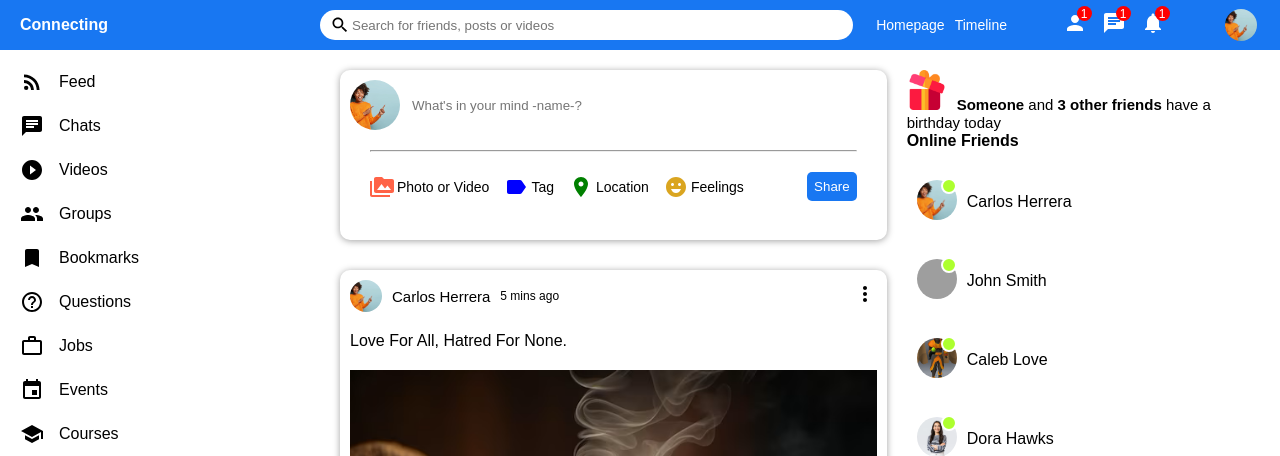
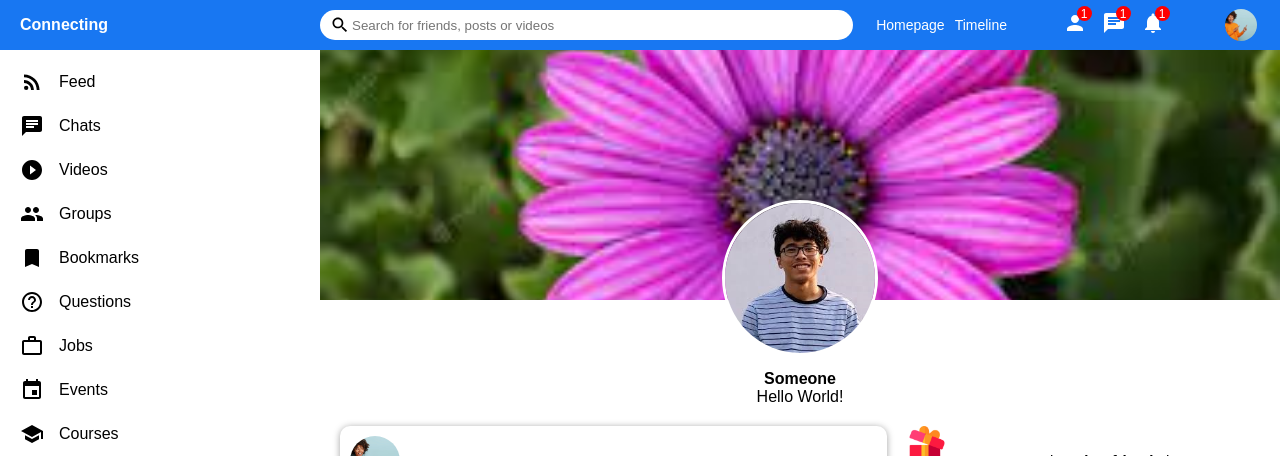
Before and after one commit to EduardoJRP/Social_Media, a React (Create React App) app: page / in a window 1280 px wide. Shown: the top 456 px of the page. Built offline with nearby package versions, Linux system fonts and the light colour scheme; grey boxes are pictures that could not be loaded; a web font is replaced by a local one.

Commit message:
Added some visualization to the profile page

```diff
--- a/src/App.js
+++ b/src/App.js
@@ -1,8 +1,9 @@
 import Home from "./pages/home/Home";
+import Profile from "./pages/profile/Profile";
 
 function App() {
   return (
-    <Home />
+    <Profile />
   );
 }
 
--- a/src/components/rightbar/RightBar.js
+++ b/src/components/rightbar/RightBar.js
@@ -2,7 +2,7 @@ import "./rightbar.css";
 import { Users } from "../../dummyData";
 import Online from "../online/Online"
 
-export default function RightBar() {
+export default function RightBar({profile}) {
   return (
     <div className="rightBar">
       <div className="rightBarWrapper">
--- a/src/pages/profile/Profile.js
+++ b/src/pages/profile/Profile.js
@@ -0,0 +1,34 @@
+import React from 'react';
+import Topbar from '../../components/topbar/Topbar';
+import SideBar from '../../components/sidebar/SideBar';
+import Feed from '../../components/feed/Feed';
+import RightBar from '../../components/rightbar/RightBar';
+import "./profile.css";
+
+
+export default function Profile() {
+  return (
+    <>
+      <Topbar />
+      <div className='profile'>
+        <SideBar />
+        <div className='profileRight'>
+            <div className='profileRightTop'>
+                <div className='profileCover'>
+                    <img className='profileCoverImage' src='assets/post/post3.png' alt=''/>
+                    <img className='profileUserImage' src='assets/person/person6.png' alt=''/>
+                </div>
+                <div className='profileInfo'>
+                    <h4 className='profileInfoName'>Someone</h4>
+                    <span className='profileInfoDescription'>Hello World!</span>
+                </div>
+            </div>
+            <div className='profileRightBottom'>
+                <Feed />
+                <RightBar profile/>
+            </div>
+        </div>
+      </div>
+    </>
+  )
+}
--- a/src/pages/profile/profile.css
+++ b/src/pages/profile/profile.css
@@ -0,0 +1,50 @@
+.profile {
+    display: flex;
+}
+
+.profileRight {
+    flex: 9;
+}
+
+.profileCover {
+    height: 320px;
+    position: relative;
+}
+
+.profileCoverImage {
+    width: 100%;
+    height: 250px;
+    object-fit: cover;
+}
+
+.profileUserImage {
+    width: 150px;
+    height: 150px;
+    border-radius: 50%;
+    object-fit: cover;
+    position: absolute;
+    left: 0;
+    right: 0;
+    margin: auto;
+    top: 150px;
+    border: 3px solid white;
+}
+
+.profileInfo {
+    display: flex;
+    flex-direction: column;
+    align-items: center;
+    justify-content: center;
+}
+
+.profileInforName{
+    font-size: 24px;
+}
+
+.profileInfoDescription {
+    font-weight: 300;
+}
+
+.profileRightBottom {
+    display: flex;
+}
```
